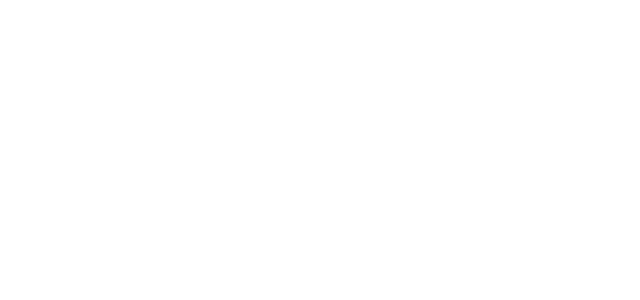
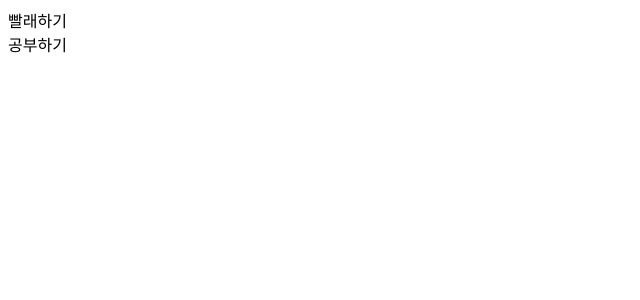
Before and after one commit to seongkyu-lim/do-it-example, a React (Create React App) app: page / in a window 1280 px wide. Shown: the top 300 px of the page, without its empty margins (0-640 px from the left). Built offline with nearby package versions, Linux system fonts and the light colour scheme.

Commit message:
React component
array component using key

```diff
--- /dev/null
+++ b/src/03/Todolist.jsx
@@ -0,0 +1,19 @@
+import React, { Component } from 'react';
+
+class Todolist extends Component {
+  render() {
+    const todoList = [
+      { taskName: '빨래하기', finished: false },
+      { taskName: '공부하기', finished: true },
+    ];
+    return (
+      <div>
+        {todoList.map((todo) => (
+          <div key={todo.taskName}>{todo.taskName}</div>
+        ))}
+      </div>
+    );
+  }
+}
+
+export default Todolist;
--- a/src/App.js
+++ b/src/App.js
@@ -1,12 +1,12 @@
 import React from 'react';
 
-import LifeCycleExample from './03/LifeCycleExample';
+import Todolist from './03/Todolist';
 
 class App extends React.Component {
   render() {
     return (
       <div>
-        <LifeCycleExample />
+        <Todolist />
       </div>
     );
   }
```
